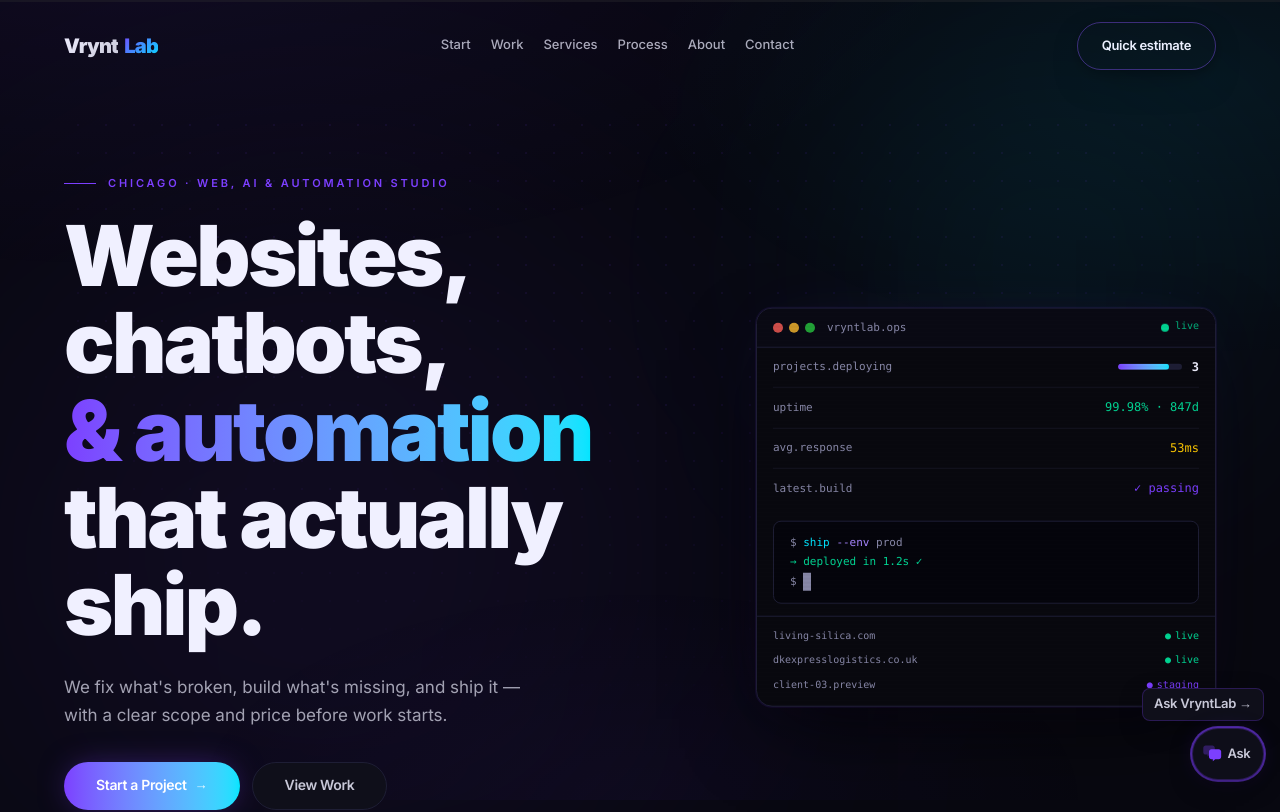
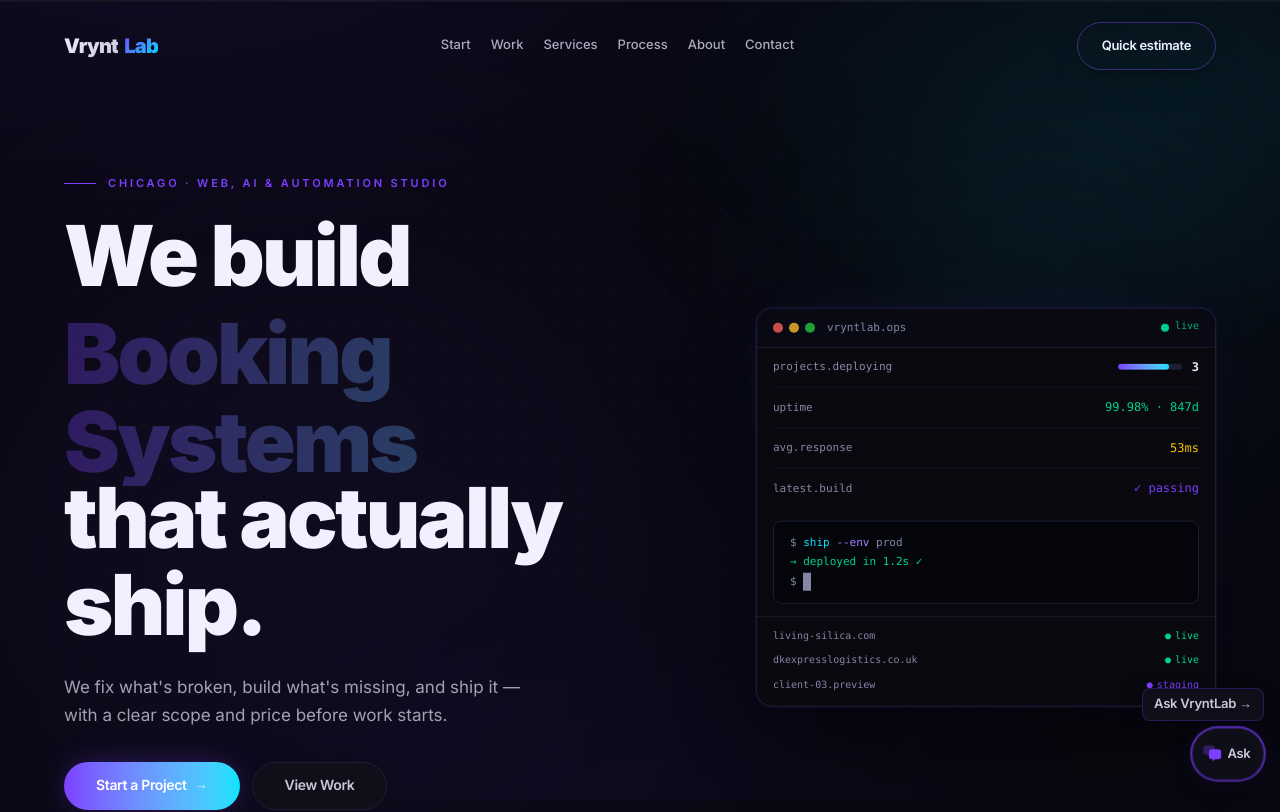
Before and after one commit to syedhamzahabib2026-source/vryntlab-web, a Next.js app: page / in a window 1280 px wide. Shown: the top 812 px of the page. Built offline with nearby package versions, Linux system fonts and the light colour scheme.

Commit message:
copy: hero cycling animation, clean about copy, update service descriptions

```diff
--- a/src/components/home/About.tsx
+++ b/src/components/home/About.tsx
@@ -20,7 +20,7 @@
               >
                 Small&nbsp;team.<br />
                 Full&nbsp;stack.<br />
-                No&nbsp;bullshit.
+                Done&nbsp;right.
               </h2>
               <p className="mt-4 text-[12px] font-semibold uppercase tracking-[0.2em] text-[#7C3FFF]/70">
                 About VryntLab
--- a/src/components/home/Hero.tsx
+++ b/src/components/home/Hero.tsx
@@ -1,6 +1,6 @@
 "use client";
 
-import { motion, useReducedMotion } from "motion/react";
+import { motion, AnimatePresence, useReducedMotion } from "motion/react";
 import Link from "next/link";
 import { useEffect, useState } from "react";
 import { useConversion } from "@/components/conversion/ConversionContext";
@@ -9,6 +9,8 @@
 import { contentWell, focusRing } from "@/components/layout/layoutTokens";
 
 const ease = [0.16, 1, 0.3, 1] as const;
+
+const CYCLING_WORDS = ["Websites", "Chatbots", "Automations", "Booking Systems", "Mobile Apps", "AI Tools"] as const;
 
 const primaryBtnClass =
   `inline-flex min-h-12 items-center gap-2 rounded-full bg-gradient-to-r from-[#7C3FFF] to-[#00E5FF] px-8 text-[14px] font-semibold tracking-tight text-white shadow-[0_0_32px_-8px_rgba(124,63,255,0.5)] transition-[transform,box-shadow] duration-300 ease-[var(--ease-out-premium)] active:scale-[0.98] ${focusRing} [@media(hover:hover)]:hover:-translate-y-px [@media(hover:hover)]:hover:shadow-[0_0_44px_-6px_rgba(124,63,255,0.65)]`;
@@ -167,6 +169,15 @@
 export function Hero() {
   const { selectedIntent } = useConversion();
   const reduceMotion = useReducedMotion() ?? false;
+  const [wordIndex, setWordIndex] = useState(0);
+
+  useEffect(() => {
+    if (reduceMotion) return;
+    const id = setInterval(() => {
+      setWordIndex((i) => (i + 1) % CYCLING_WORDS.length);
+    }, 2200);
+    return () => clearInterval(id);
+  }, [reduceMotion]);
 
   const ctaLabel =
     selectedIntent != null
@@ -217,13 +228,20 @@
               transition={{ duration: 0.7, delay: 0.08, ease }}
               className="mt-5 text-[2.625rem] font-black leading-[1.04] tracking-[-0.032em] text-[#F0F0FF] sm:text-[3.5rem] md:text-[4.125rem] lg:text-[4.5rem] xl:text-[5.25rem]"
             >
-              Websites,<br />
-              chatbots,{" "}
-              <span
-                className="bg-gradient-to-r from-[#7C3FFF] to-[#00E5FF] bg-clip-text text-transparent"
-              >
-                &amp;&nbsp;automation
-              </span>
+              We build
+              <br />
+              <AnimatePresence mode="wait">
+                <motion.span
+                  key={CYCLING_WORDS[wordIndex]}
+                  initial={reduceMotion ? undefined : { opacity: 0, y: 16 }}
+                  animate={{ opacity: 1, y: 0 }}
+                  exit={reduceMotion ? undefined : { opacity: 0, y: -12 }}
+                  transition={{ duration: 0.3, ease }}
+                  className="inline-block bg-gradient-to-r from-[#7C3FFF] to-[#00E5FF] bg-clip-text text-transparent"
+                >
+                  {CYCLING_WORDS[wordIndex]}
+                </motion.span>
+              </AnimatePresence>
               <br />
               that actually ship.
             </motion.h1>
--- a/src/components/home/ServicesHomeTeaser.tsx
+++ b/src/components/home/ServicesHomeTeaser.tsx
@@ -18,63 +18,63 @@
   {
     n: "01",
     name: "Website Design & Development",
-    desc: "Marketing sites that load fast and convert",
+    desc: "Fast, clear sites that turn visitors into customers",
     outcome: "More visitors complete your contact or checkout flow",
     icon: "⟡",
   },
   {
     n: "02",
     name: "Shopify & E-commerce",
-    desc: "Stores built to sell — not just display",
+    desc: "Stores that guide people to checkout, not just browse",
     outcome: "Higher product page trust and cart completion",
     icon: "◈",
   },
   {
     n: "03",
     name: "AI Chatbots",
-    desc: "On-site assistants trained on your business",
+    desc: "Trained on your business, not a generic FAQ",
     outcome: "Fewer repeat support questions, more captured leads",
     icon: "✦",
   },
   {
     n: "04",
     name: "Automation & Integrations",
-    desc: "Connect your tools so data moves once",
+    desc: "Your tools talk to each other — no manual copy-paste",
     outcome: "No more copying leads between three spreadsheets",
     icon: "⇢",
   },
   {
     n: "05",
     name: "SEO & Local Search",
-    desc: "Get found on Google and Maps",
+    desc: "Show up when people search for what you offer",
     outcome: "The right searches surface your business",
     icon: "◉",
   },
   {
     n: "06",
     name: "Booking Systems & Forms",
-    desc: "Calendars and intake that sync where you work",
+    desc: "Booking and intake that runs without chasing people",
     outcome: "Fewer no-shows and less inbox back-and-forth",
     icon: "▢",
   },
   {
     n: "07",
     name: "App Development",
-    desc: "iOS, Android, or cross-platform — scoped in milestones",
+    desc: "iOS, Android, or web — built in testable stages",
     outcome: "Testable builds early before you're locked in",
     icon: "◷",
   },
   {
     n: "08",
     name: "Custom Software & APIs",
-    desc: "Internal tools and flows that match how you work",
+    desc: "Custom tools built for how you actually work",
     outcome: "Browser-based tools shipped in slices you can try",
     icon: "❖",
   },
   {
     n: "09",
     name: "Backend & Infrastructure",
-    desc: "APIs, data pipelines, and reliable hosting",
+    desc: "Infrastructure that doesn't break at the wrong moment",
     outcome: "Less downtime, documented so anyone can maintain it",
     icon: "⬡",
   },
--- a/src/lib/brand-knowledge.ts
+++ b/src/lib/brand-knowledge.ts
@@ -327,11 +327,11 @@
   eyebrow: "About",
   title: "Who we are",
   paragraphs: [
-    "VryntLab is a small, fast-moving studio that builds websites, AI chatbots, and automations for businesses that need results — not a 6-week agency process.",
+    "VryntLab is a lean studio that builds websites, AI chatbots, and automations for businesses that want results — not a drawn-out agency process.",
 
-    "You work directly with the people shipping the work. No account managers, no handoffs, no disappearing after launch.",
+    "You work directly with the people doing the work. No layers, no handoffs, no going quiet after launch.",
 
-    "We're upfront about fit, scope, and price from day one. Projects typically start at $500 — if it's not a fit, we'll say so before you spend anything.",
+    "We're direct about scope and fit before anything starts.",
   ] as const,
 } as const;
 
```
